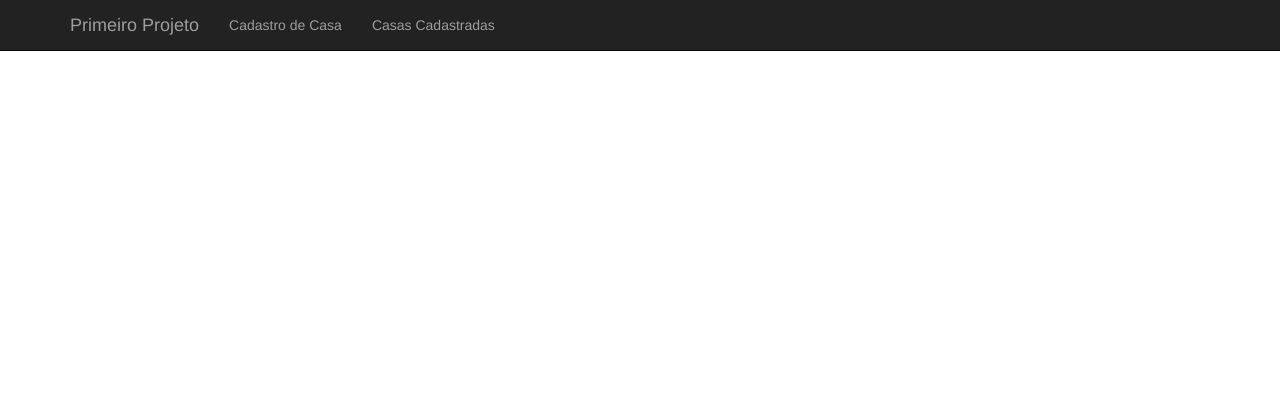
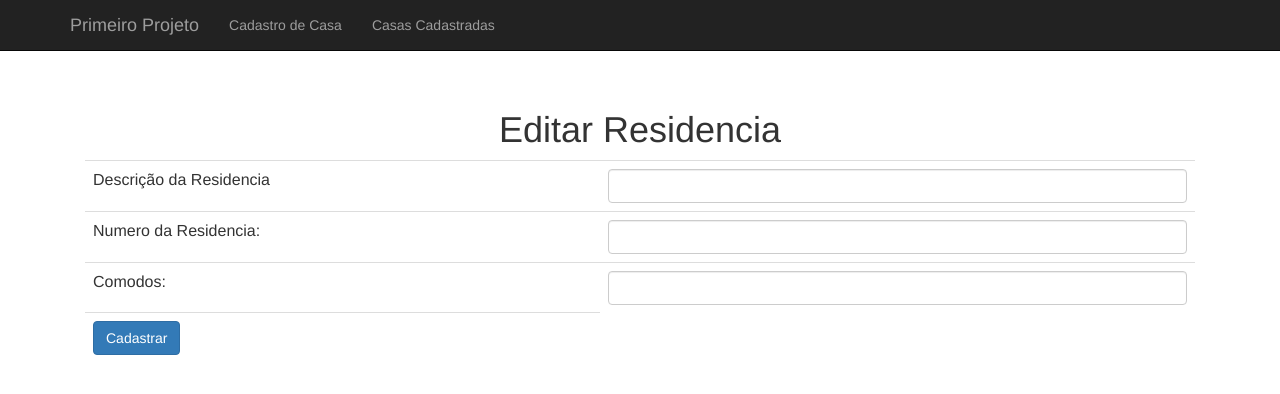
Before and after one commit to VictorProjetos/primeiroProjeto, a PHP site: page /formularioEditaResidencia.php in a window 1280 px wide. Shown: the top 394 px of the page. Run offline with PHP 8.4, Linux system fonts and the light colour scheme; data that the repository does not hold is empty.

Commit message:
Continuação da funcionalidade editar

```diff
--- a/formularioEditaResidencia.php
+++ b/formularioEditaResidencia.php
@@ -1,4 +1,33 @@
 <?php
 include("cabecalho.php");
+include("conexao.php");
+include("funcoes.php");
+
+$id = $_POST['id'];
+
+print_r(buscaResidencia($conexao, $id));
 
 ?>
+
+<h1>Editar Residencia</h1>
+
+<form action="editaResidencia.php" method="POST">
+    <table class="table">
+        <tr>
+            <td>Descrição da Residencia</td>
+            <td><input class="form-control" type="text" name="residenciaDescricao"></td>
+        </tr>
+        <tr>
+            <td>Numero da Residencia:</td>
+            <td><input class="form-control" type="number" name="residenciaNumero"></td>
+        </tr>
+        <tr>
+            <td>Comodos:</td>
+            <td><input class="form-control" type="number" name="residenciaComodos"></td>
+        </tr>
+        <tr>
+            <td><button class="btn btn-primary" type="submit">Cadastrar</button></td>
+        </tr>
+    </table>
+
+</form>
--- a/funcoes.php
+++ b/funcoes.php
@@ -34,10 +34,20 @@ function validaCamposFormularioResidencia($residenciaDescricao,$residenciaNumero
     }
 }
 
+// EDITA RESIDENCIA NO BANCO
 function editaResidencia($conexao, $residenciaDescricao, $residenciaNumero, $residenciaComodos, $id){
+
     $query = "UPDATE residencias SET residencia_descricao = {$residenciaDescricao},
     residencia_numero = {$residenciaNumero},
     residencia_comodos =  '{$residenciaComodos} Comodos' where = {$id}";
     $resultado = mysqli_query($conexao, $query);
     return $resultado;
 }
+
+// BUSCA RESIDENCIA NO BANCO
+function buscaResidencia($conexao, $id){
+    $query = "SELECT * FROM residencias WHERE id = '$id'";
+    $resultado = mysqli_query($conexao, $query);
+    $residencias = mysqli_fetch_assoc($resultado);
+    return $residencias;
+}
--- a/listaDeResidencia.php
+++ b/listaDeResidencia.php
@@ -25,7 +25,10 @@ include("funcoes.php");
             <input type="hidden" name="id" value="<?=$residencia['id']?>">
             <td><button class="btn btn-danger">Remover</button></td>
         </form>
-        <td><button class="btn btn-info">Editar</button></td>
+        <form action="formularioEditaResidencia.php" method="POST">
+            <input type="hidden" name="id" value="<?=$residencia['id']?>">
+            <td><button class="btn btn-info">Editar</button></td>
+        </form>
     </tr>
     <?php
         endforeach
```
